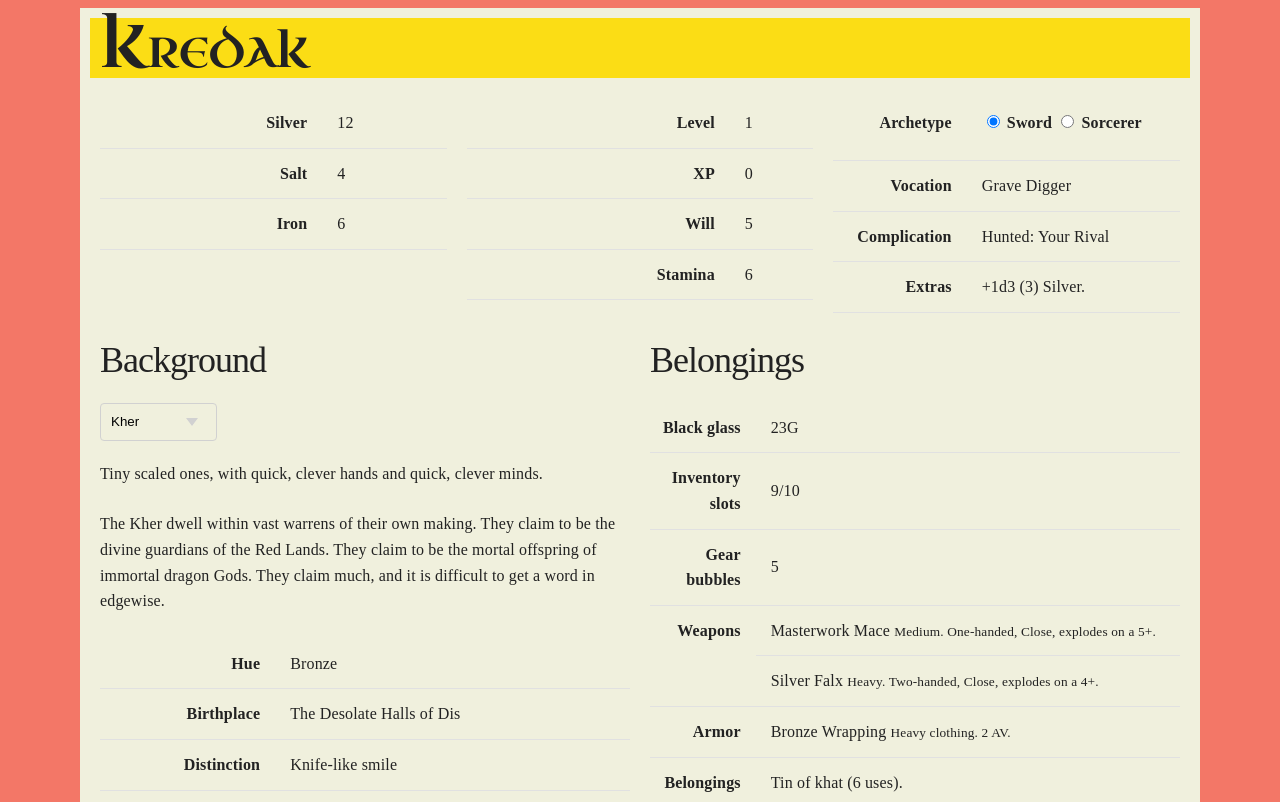
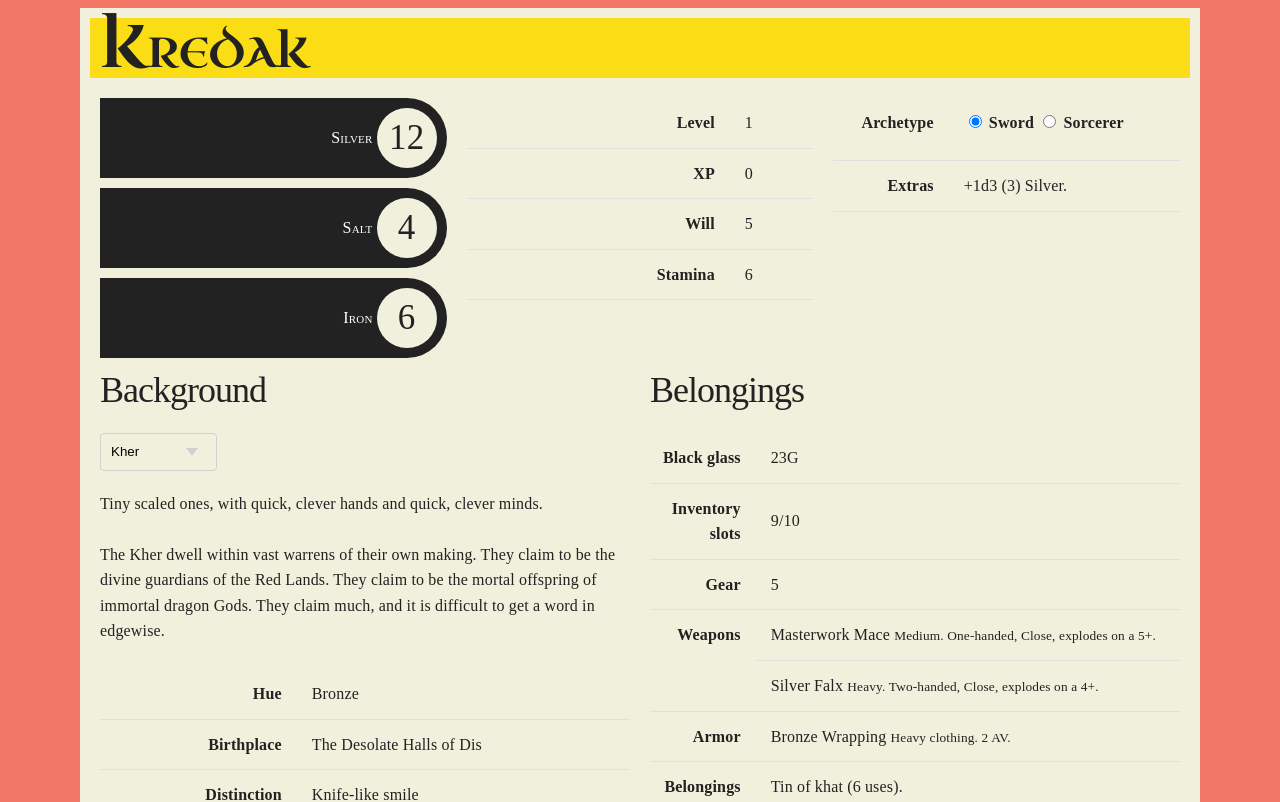
Before and after one commit to robfletcher/million-million-travelers, a Svelte app: page / in a window 1280 px wide. Shown: the top 802 px of the page. Built offline with nearby package versions, Linux system fonts and the light colour scheme; a web font is replaced by a local one.

Commit message:
words of power

```diff
--- a/src/App.svelte
+++ b/src/App.svelte
@@ -17,12 +17,19 @@
 	</div>
 
 	<div class="row">
-		<section class="column">
-			<table>
-				<tr><th>Silver</th><td>{traveler.attributes.silver}</td></tr>
-				<tr><th>Salt</th><td>{traveler.attributes.salt}</td></tr>
-				<tr><th>Iron</th><td>{traveler.attributes.iron}</td></tr>
-			</table>
+		<section id="attributes" class="column">
+			<figure>
+				<figcaption>Silver</figcaption>
+				<span class="value">{traveler.attributes.silver}</span>
+			</figure>
+			<figure>
+				<figcaption>Salt</figcaption>
+				<span class="value">{traveler.attributes.salt}</span>
+			</figure>
+			<figure>
+				<figcaption>Iron</figcaption>
+				<span class="value">{traveler.attributes.iron}</span>
+			</figure>
 		</section>
 
 		<section class="column">
@@ -49,12 +56,11 @@
 						</label>
 					</td>
 				</tr>
+				{#if traveler.archetype === 'Sorcerer'}
 				<tr>
-					<th>Vocation</th><td>{traveler.vocations.join(', ')}</td>
+					<th>Words of Creation</th><td>{traveler.words.join(', ')}</td>
 				</tr>
-				<tr>
-					<th>Complication</th><td>{traveler.complication}</td>
-				</tr>
+				{/if}
 				<tr>
 					<th>Extras</th><td>{traveler.extra}</td>
 				</tr>
@@ -80,6 +86,12 @@
 				<tr><th>{title}</th>
 					<td>{value}</td></tr>
 				{/each}
+				<tr>
+					<th>Vocation</th><td>{traveler.vocations.join(', ')}</td>
+				</tr>
+				<tr>
+					<th>Complication</th><td>{traveler.complication}</td>
+				</tr>
 			</table>
 		</section>
 
@@ -88,7 +100,7 @@
 			 <table>
 				<tr><th>Black glass</th><td>{traveler.blackGlass}G</td></tr>
 				<tr><th>Inventory slots</th><td>{traveler.usedSlots()}/{traveler.inventory.slots}</td></tr>
-				<tr><th>Gear bubbles</th><td>{traveler.inventory.gearBubbles}</td></tr>
+				<tr><th>Gear</th><td>{traveler.inventory.gearBubbles}</td></tr>
 				{#each traveler.inventory.weapons as { description, type }, i }
 				<tr>
 					{#if i === 0}
@@ -157,4 +169,38 @@
 		vertical-align: middle;
 		cursor: pointer;
 	}
+
+	#attributes {
+		align-items: start;
+	}
+
+	figure {
+		margin: 0 0 1rem;
+		background-color: #222;
+		color: #fff;
+		text-align: right;
+		padding: 1rem;
+		border-radius: 0 5rem 5rem 0;
+	}
+
+	figure figcaption, figure .value {
+		display: inline-block;
+		vertical-align: middle;
+	}
+
+	figure figcaption {
+		font-variant: small-caps;
+		writing-mode: sideways-lr;
+	}
+
+	figure .value {
+		background-color: rgba(240, 240, 221, 1);
+		color: #222;
+		height: 6rem;
+		width: 6rem;
+		border-radius: 50%;
+		line-height: 6rem;
+		font-size: 3.5rem;
+		text-align: center;
+	}
 </style>
--- a/src/dice.js
+++ b/src/dice.js
@@ -6,6 +6,7 @@ export const roll = (n = 1, sides = 6) => {
   return sum;
 };
 
+export const roll1d2 = () => roll(1, 2);
 export const roll1d3 = () => roll(1, 3);
 export const roll1d6 = () => roll(1, 6);
 export const roll2d6 = () => roll(2, 6);
--- a/src/traveler.js
+++ b/src/traveler.js
@@ -6,6 +6,7 @@ import { randomWeapon } from './weapons';
 import { randomItem } from './belongings';
 import { randomGift } from './gifts';
 import { randomComplication } from './complications';
+import { randomWord } from './words';
 
 export class Traveler {
   constructor() {
@@ -34,6 +35,7 @@ export class Traveler {
     };
     this.extra = table1D6(this.#extras)();
     this.complication = randomComplication();
+    this.words = [];
   };
 
   #extras = [
@@ -71,10 +73,12 @@ export class Traveler {
       this.will = 5;
       this.stamina = 6;
       this.inventory.weapons = [randomWeapon(), randomWeapon()];
+      this.words = [];
     } else {
       this.will = 4;
       this.stamina = 6;
       this.inventory.weapons = [randomWeapon()];
+      this.words = [randomWord(), randomWord(), randomWord()];
     }
     this.inventory.armor = [randomArmor()];
   };
--- /dev/null
+++ b/src/words.js
@@ -0,0 +1,27 @@
+import { roll1d2, tableD66 } from "./dice";
+
+const forms = [
+  ['Armor', 'Blade', 'Blood', 'Bone', 'Bronze', 'Clay'],
+  ['Crystal', 'Dream', 'Earth', 'Fire', 'Flesh', 'Flower'],
+  ['Glass', 'Gold', 'Hand', 'Ice', 'Light', 'Mist'],
+  ['Moss', 'Root', 'Rust', 'Salt', 'Sand', 'Shadow'],
+  ['Silver', 'Smoke', 'Soil', 'Song', 'Sound', 'Stone'],
+  ['Thunder', 'Tongue', 'Vine', 'Water', 'Web', 'Wind']
+];
+
+const shapes = [
+  ['Absorbing', 'Animating', 'Alluring', 'Banishing', 'Binding', 'Blackening'],
+  ['Blossoming', 'Burning', 'Calming', 'Choking', 'Clarifying', 'Comforting'],
+  ['Concealing', 'Consuming', 'Corroding', 'Draining', 'Entangling', 'Enticing'],
+  ['Freezing', 'Grasping', 'Horrifying', 'Illuminating', 'Impaling', 'Imprisoning'],
+  ['Innervating', 'Liquefying', 'Manipulating', 'Mending', 'Nullifying', 'Prismatic'],
+  ['Purifying', 'Scrying', 'Soothing', 'Twisting', 'Warding', 'Withering']
+];
+
+export const randomWord = () => {
+  if (roll1d2() == 1) {
+    return tableD66(forms);
+  } else {
+    return tableD66(shapes);
+  }
+};
```
